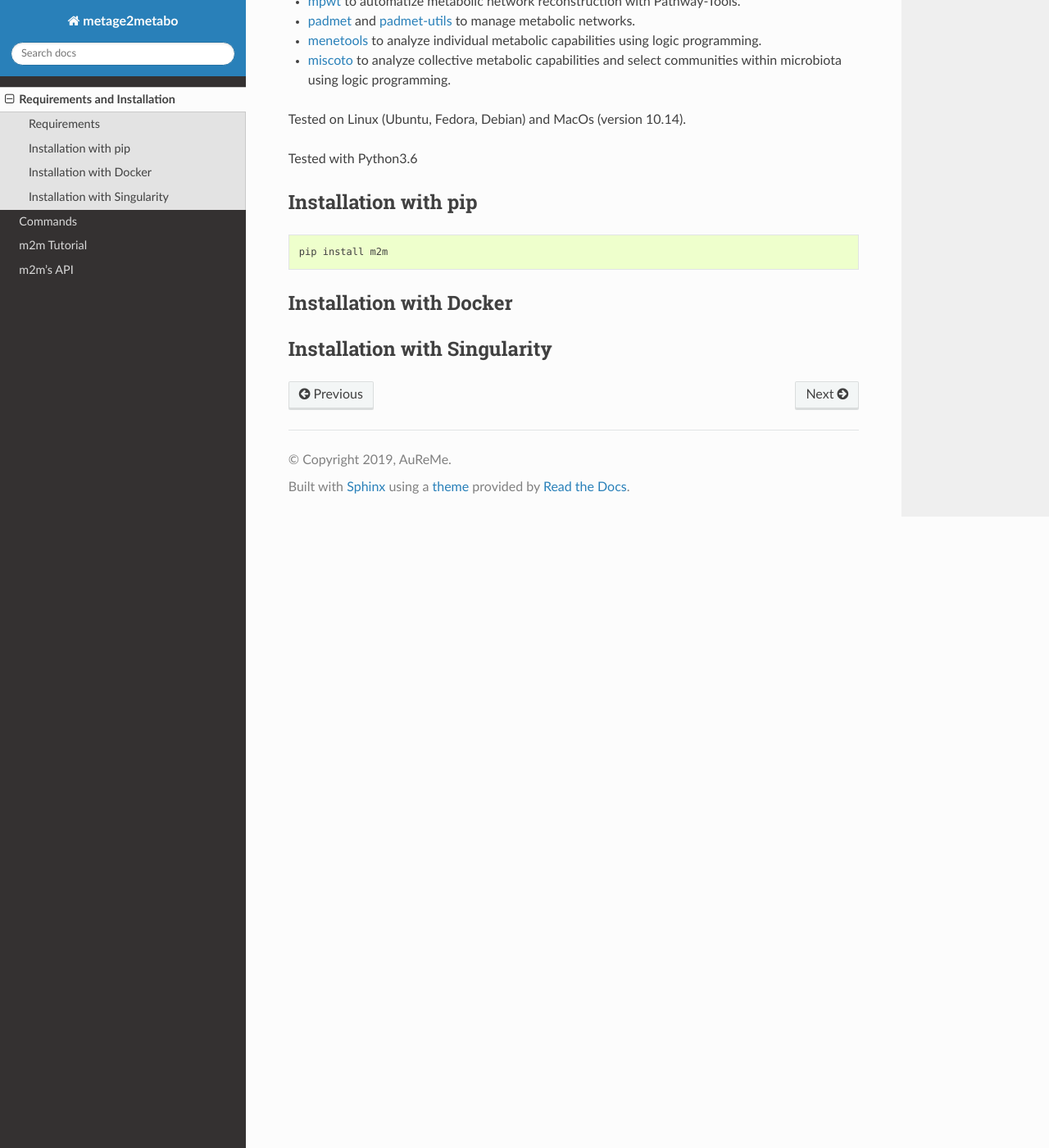
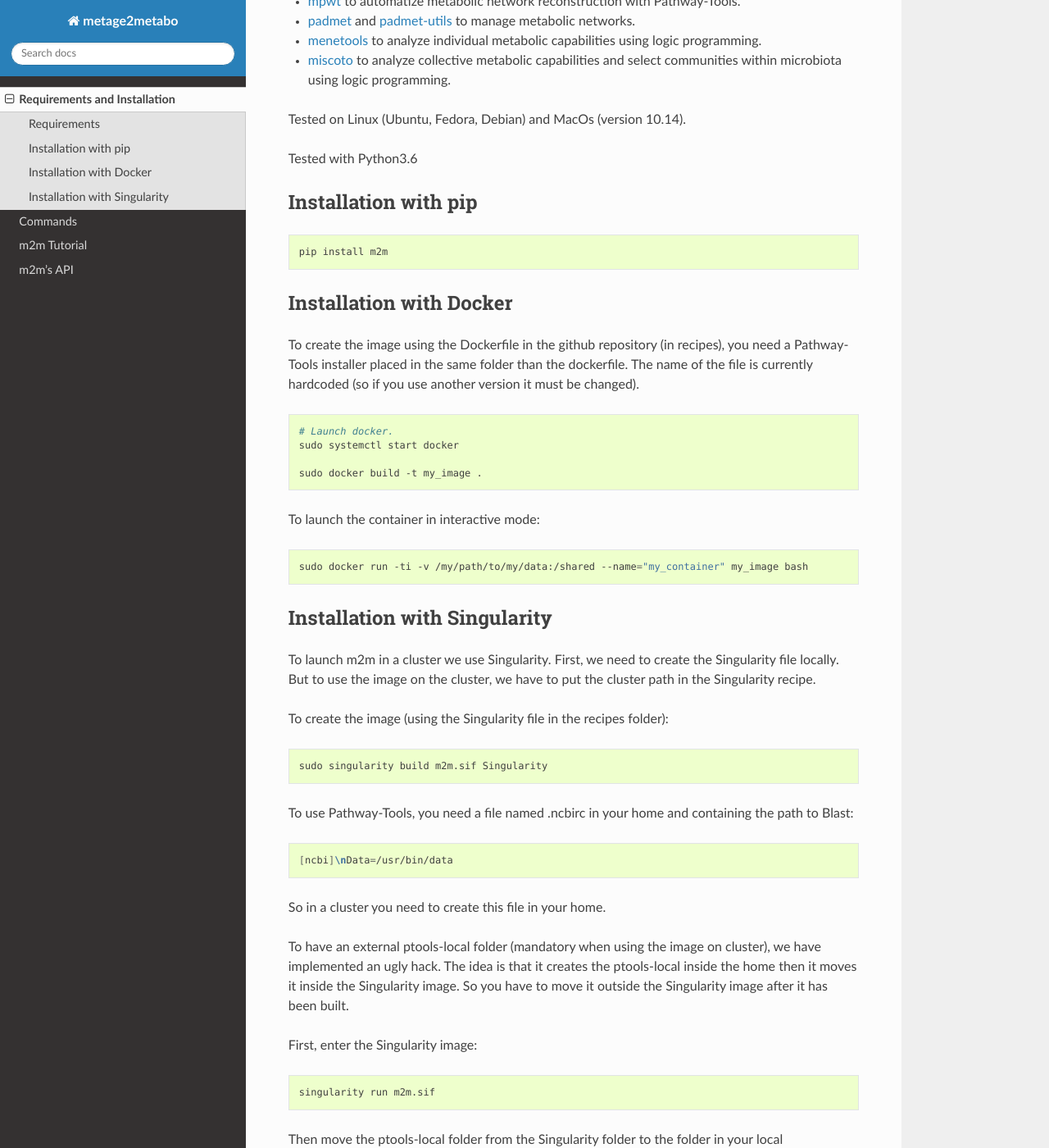
Before and after one commit to AuReMe/metage2metabo, a Sphinx documentation site: the page built from docs/install.rst, in a window 1280 px wide and 1400 px high, scrolled down 1163 px. Shown: the whole window at 82% size. Built offline with Sphinx 7.4.7 and the Read the Docs theme 2.0.0, drawn with Linux system fonts in a browser that asks for light colours; some of the changed text lies outside the part shown.

Commit message:
Remove libsbml warnings from test in travis. Add Doc for Docker and Singularity.

```diff
--- a/docs/install.rst
+++ b/docs/install.rst
@@ -78,5 +78,88 @@ Installation with pip
 Installation with Docker
 ========================
 
+To create the image using the Dockerfile in the github repository (in recipes), you need a Pathway-Tools installer placed in the same folder than the dockerfile.
+The name of the file is currently hardcoded (so if you use another version it must be changed).
+
+
+.. code:: sh
+
+    # Launch docker.
+    sudo systemctl start docker
+
+    sudo docker build -t my_image .
+
+To launch the container in interactive mode:
+
+.. code:: sh
+
+    sudo docker run -ti -v /my/path/to/my/data:/shared --name="my_container" my_image bash
+
 Installation with Singularity
 =============================
+
+To launch m2m in a cluster we use Singularity.
+First, we need to create the Singularity file locally.
+But to use the image on the cluster, we have to put the cluster path in the Singularity recipe.
+
+To create the image (using the Singularity file in the recipes folder):
+
+.. code:: sh
+
+    sudo singularity build m2m.sif Singularity
+
+To use Pathway-Tools, you need a file named .ncbirc in your home and containing the path to Blast:
+
+.. code:: sh
+
+    [ncbi]\nData=/usr/bin/data
+
+So in a cluster you need to create this file in your home.
+
+To have an external ptools-local folder (mandatory when using the image on cluster), we have implemented an ugly hack.
+The idea is that it creates the ptools-local inside the home then it moves it inside the Singularity image.
+So you have to move it outside the Singularity image after it has been built.
+
+First, enter the Singularity image:
+
+.. code:: sh
+
+    singularity run m2m.sif
+
+
+Then move the ptools-local folder from the Singularity folder to the folder in your local environment.
+
+.. code:: sh
+
+    cp -r /opt/ptools /home/your/external/folder/ptools
+
+This will move the ptools-local folder (with permissions) from Singularity container to the local machine.
+
+In this way, PGDBs can be stored in the home folder outside your container.
+
+Then you can launch jobs with the Singularity image by giving a sh file containg m2m commands.
+
+.. code:: sh
+
+    m2m.sh:
+
+    m2m workflow -g genomes_dir -s seeds.sbml -o output_dir -c cpu_number
+
+So you can encapsulate it in a sh script:
+
+.. code:: sh
+
+    my_script.sh:
+
+    #!/bin/bash
+
+    # Don't forget to source the Singularity environment.
+    . /local/env/envsingularity.sh
+
+    singularity exec m2m.sif bash m2m.sh
+
+This file can now be launched on a cluster, for example (in SLURM):
+
+.. code:: sh
+
+    sbatch my_script.sh
```
Also changed, not shown: .travis.yml, 2 other files.
